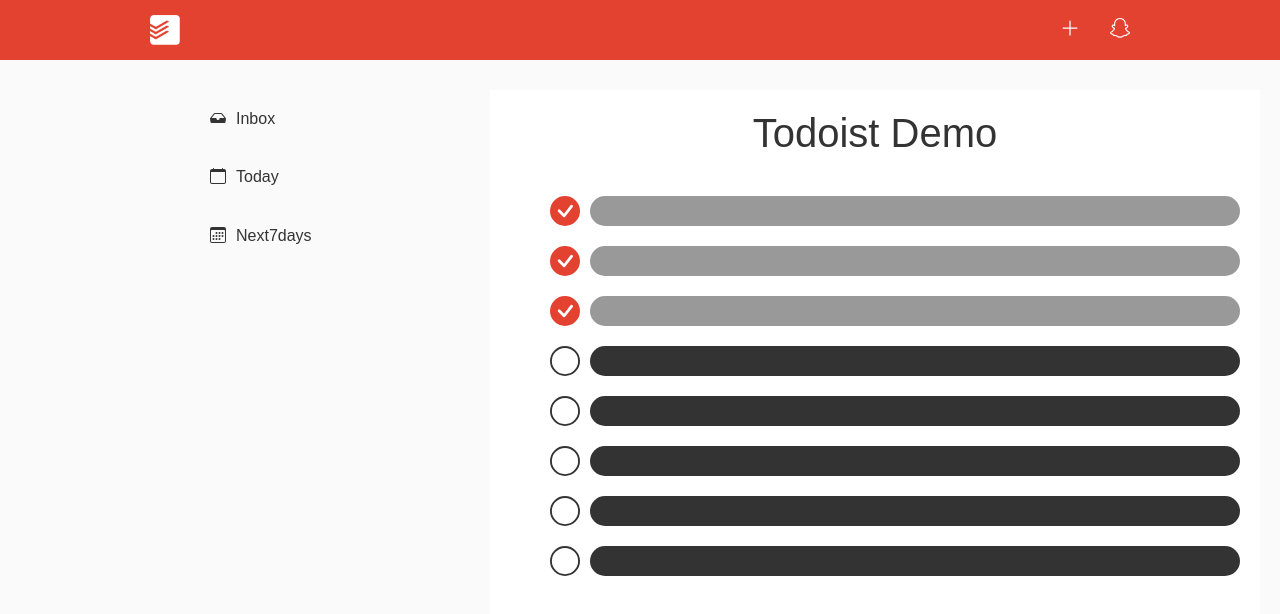
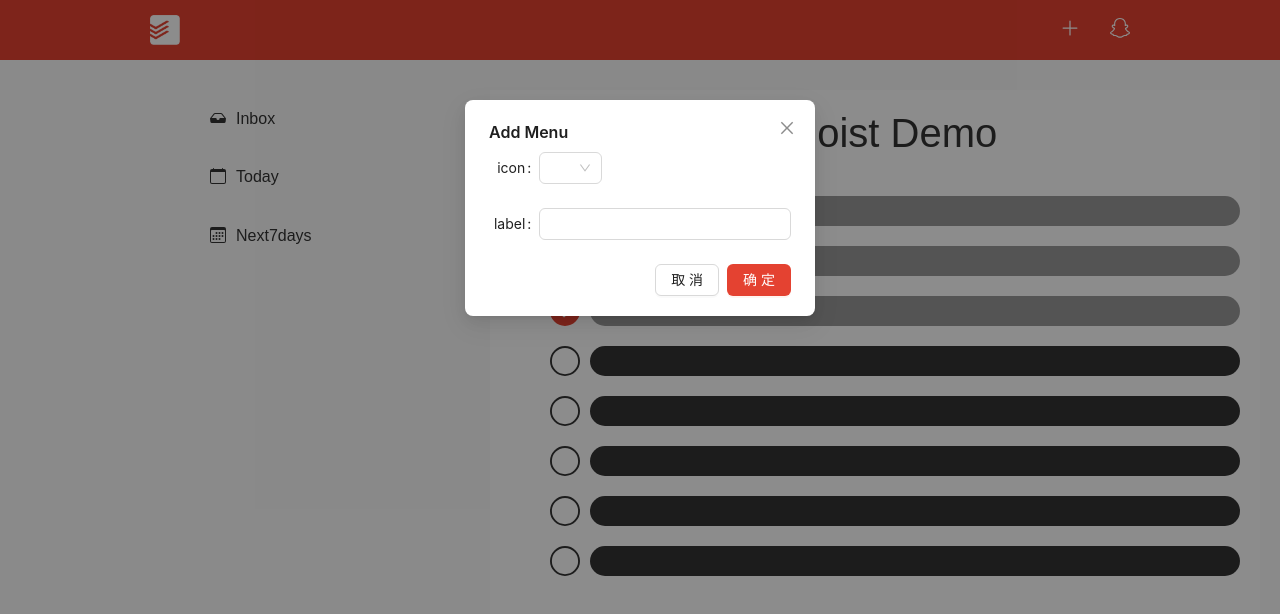
Before and after one commit to Daazzer/todoist-demo, a React (Create React App) app: page / in a window 1280 px wide. Both pictures are taken after a click on the icon 1070 px from the left and 27 px from the top of the page. Shown: the top 614 px of the page. Built offline with nearby package versions, Linux system fonts and the light colour scheme.

Commit message:
feat: 引入 antd

```diff
--- a/src/components/Layout/Header/index.js
+++ b/src/components/Layout/Header/index.js
@@ -1,12 +1,36 @@
+import { useState } from 'react';
 import { useDispatch } from 'react-redux';
 import { Link } from 'react-router-dom';
-import { BsPlusLg } from 'react-icons/bs';
-import { BsSnapchat } from 'react-icons/bs';
+import { Modal, Select, Form, Input } from 'antd';
+import { BsSnapchat, BsPlusLg, BsInboxFill, BsCalendar, BsCalendar3 } from 'react-icons/bs';
 import { currentActiveSetAction } from '@/store/reducers/currentActiveSlice';
 import './index.scss';
 
+const icons = [
+  {
+    value: 'inbox',
+    label: <BsInboxFill />
+  },
+  {
+    value: 'today',
+    label: <BsCalendar />
+  },
+  {
+    value: 'next7days',
+    label: <BsCalendar3 />
+  }
+];
+
+const defaultIcon = icons[0].value
+
 export default function Header() {
   const dispatch = useDispatch(currentActiveSetAction);
+  const [open, setOpen] = useState(false);
+  const [icon, setIcon] = useState(defaultIcon);
+
+  const onAddMenu = () => {
+    setOpen(true);
+  };
 
   return (
     <header className="header">
@@ -14,9 +38,28 @@ export default function Header() {
         <img className="logo" src="/images/logo.png" alt="logo" />
       </Link>
       <div className="header__right">
-        <BsPlusLg className="icon add" />
+        <BsPlusLg className="icon add" onClick={onAddMenu} />
         <BsSnapchat className="icon ghost" />
       </div>
+      <Modal
+        title="Add Menu"
+        open={open}
+        onCancel={() => setOpen(false)}
+        width={350}
+      >
+        <Form className="menu-form" labelCol={{ span: 4 }}>
+          <Form.Item label="icon" name="icon" wrapperCol={{ span: 5 }}>
+            <Select
+              value={icon}
+              onChange={value => setIcon(value)}
+              options={icons}
+            />
+          </Form.Item>
+          <Form.Item className="menu-form__field" label="label" name="label">
+            <Input name="label" id="label" />
+          </Form.Item>
+        </Form>
+      </Modal>
     </header>
   )
 }
--- a/src/components/Layout/SideBar/index.js
+++ b/src/components/Layout/SideBar/index.js
@@ -1,8 +1,6 @@
 import { useDispatch, useSelector } from 'react-redux';
 import classNames from 'classnames';
-import { BsInboxFill } from 'react-icons/bs';
-import { BsCalendar } from 'react-icons/bs';
-import { BsCalendar3 } from 'react-icons/bs';
+import { BsInboxFill, BsCalendar, BsCalendar3 } from 'react-icons/bs';
 import { selectCurrentActive, currentActiveSetAction } from '@/store/reducers/currentActiveSlice';
 import { selectProjects } from '@/store/reducers/projectsSlice';
 import Projects from './Projects';
--- a/src/index.js
+++ b/src/index.js
@@ -1,6 +1,8 @@
 import React from 'react';
 import ReactDOM from 'react-dom/client';
 import { Provider } from 'react-redux';
+import { ConfigProvider } from 'antd';
+import zhCN from 'antd/locale/zh_CN';
 import store from './store';
 import App from './App';
 import reportWebVitals from './reportWebVitals';
@@ -10,7 +12,16 @@ const root = ReactDOM.createRoot(document.getElementById('root'));
 root.render(
   <React.StrictMode>
     <Provider store={store}>
-      <App />
+      <ConfigProvider
+        theme={{
+          token: {
+            colorPrimary: '#e44231'
+          }
+        }}
+        locale={zhCN}
+      >
+        <App />
+      </ConfigProvider>
     </Provider>
   </React.StrictMode>
 );
```
